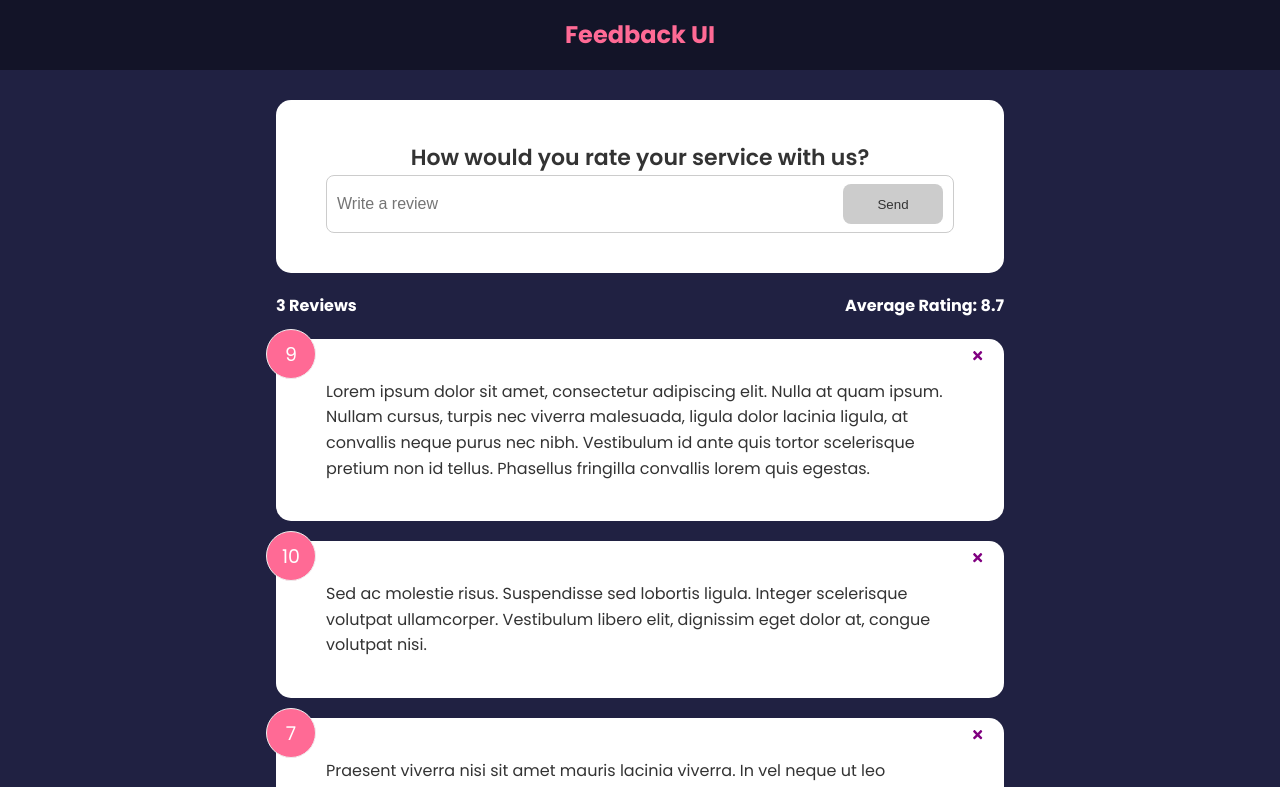
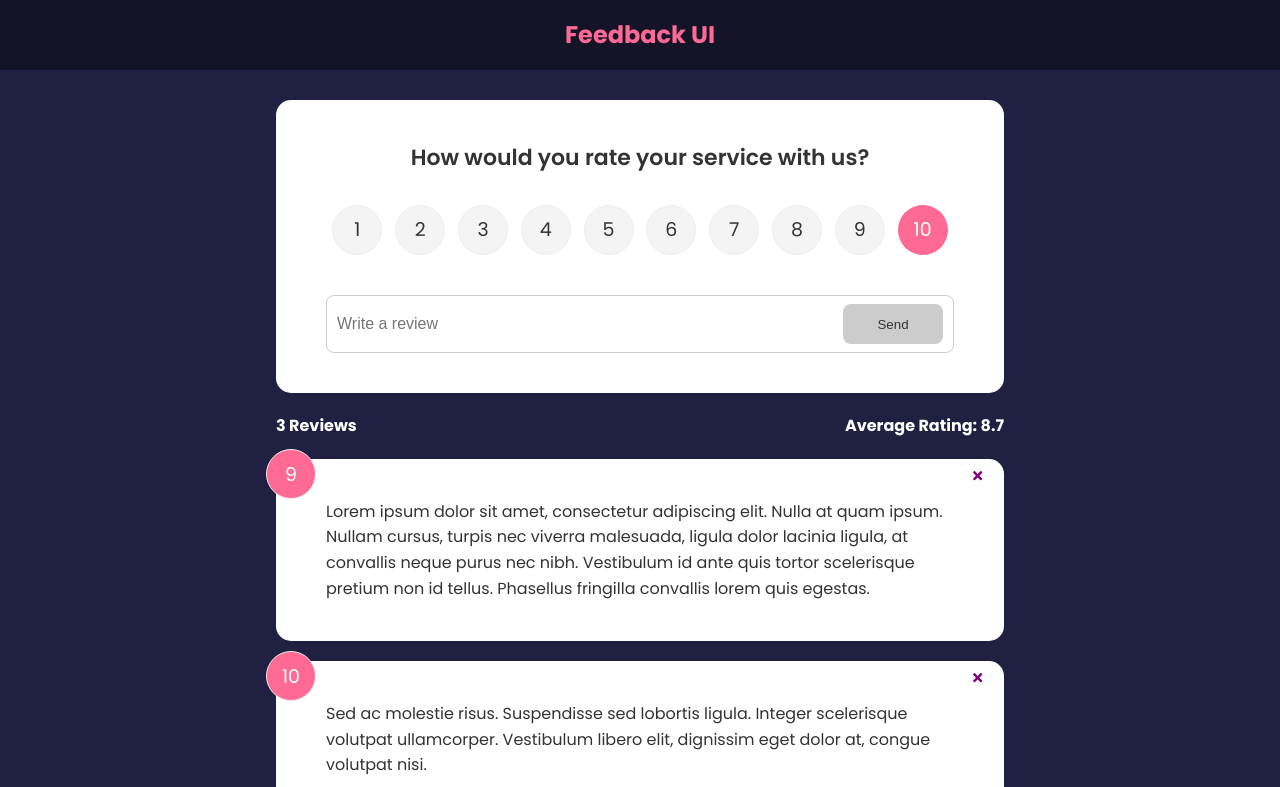
Before and after one commit to 247trend/Feedback-App, a React (Create React App) app: page / in a window 1280 px wide. Shown: the top 787 px of the page. Built offline with nearby package versions, Linux system fonts and the light colour scheme.

Commit message:
Add new feedback and rating

```diff
--- a/package.json
+++ b/package.json
@@ -10,6 +10,7 @@
     "react-dom": "^18.2.0",
     "react-icons": "^4.4.0",
     "react-scripts": "5.0.1",
+    "uuid": "^8.3.2",
     "web-vitals": "^2.1.4"
   },
   "scripts": {
--- a/src/App.js
+++ b/src/App.js
@@ -1,3 +1,4 @@
+import { v4 as uuidv4 } from "uuid"
 import { useState } from "react"
 import Header from "./components/Header"
 import FeedbackList from "./components/FeedbackList"
@@ -15,11 +16,16 @@ const App = () => {
     }
   }
 
+  const addFeedback = (newFeedback) => {
+    newFeedback.id = uuidv4()
+    setFeedback([newFeedback, ...feedback]);
+  }
+
   return (
     <>
       <Header />
       <div className="container">
-        <FeedbackForm />
+        <FeedbackForm onAdd={addFeedback}/>
         <FeedbackStats feedback={feedback} />
         <FeedbackList feedback={feedback} onDelete={deleteFeedback} />
       </div>
--- a/src/components/FeedbackForm.jsx
+++ b/src/components/FeedbackForm.jsx
@@ -1,14 +1,24 @@
 import { useState } from "react"
 import Card from "./shared/Card"
 import Button from "./shared/Button"
+import RatingSelector from "./RatingSelector"
 
-const FeedbackForm = () => {
+const FeedbackForm = ({ onAdd }) => {
   const [text, setText] = useState("")
+  const [rating, setRating] = useState(10)
   const [btnDisabled, setBtnDisabled] = useState(true)
   const [message, setMessage] = useState("")
 
-  const onAdd = (e) => {
+  const onSend = (e) => {
     e.preventDefault()
+    if (text.trim().length > 10) {
+      const newFeedback={
+        text,
+        rating,
+      }
+      onAdd(newFeedback)
+      setText("")
+    }
   }
 
   const handleTextChange = (e) => {
@@ -28,8 +38,9 @@ const FeedbackForm = () => {
 
   return (
     <Card>
-      <form onSubmit={onAdd}>
+      <form onSubmit={onSend}>
         <h2>How would you rate your service with us?</h2>
+        <RatingSelector select={(rating)=>setRating(rating)}/>
         <div className="input-group">
           <input onChange={handleTextChange} type="text" value={text} placeholder="Write a review" />
           <Button type="submit" isDisabled={btnDisabled}>
--- a/src/components/FeedbackList.jsx
+++ b/src/components/FeedbackList.jsx
@@ -21,7 +21,7 @@ const FeedbackList = ({ feedback, onDelete}) => {
 FeedbackList.propTypes = {
   feedback: PropTypes.arrayOf(
     PropTypes.shape({
-      id: PropTypes.number.isRequired,
+      id: PropTypes.oneOfType([PropTypes.string, PropTypes.number]).isRequired,
       rating: PropTypes.number.isRequired,
       text: PropTypes.string.isRequired,
     })
--- /dev/null
+++ b/src/components/RatingSelector.jsx
@@ -0,0 +1,56 @@
+import { useState } from "react"
+const RatingSelector = ({select}) => {
+  const [selected, setSelected] = useState(10)
+
+  const handleChange = (e) => {
+    setSelected(+e.currentTarget.value)
+    select(+e.currentTarget.value)
+  }
+
+  return (
+    <ul className="rating">
+      <li>
+        <input type="radio" id="num1" name="rating" value="1" onChange={handleChange} checked={selected === 1} />
+        <label htmlFor="num1">1</label>
+      </li>
+      <li>
+        <input type="radio" id="num2" name="rating" value="2" onChange={handleChange} checked={selected === 2} />
+        <label htmlFor="num2">2</label>
+      </li>
+      <li>
+        <input type="radio" id="num3" name="rating" value="3" onChange={handleChange} checked={selected === 3} />
+        <label htmlFor="num3">3</label>
+      </li>
+      <li>
+        <input type="radio" id="num4" name="rating" value="4" onChange={handleChange} checked={selected === 4} />
+        <label htmlFor="num4">4</label>
+      </li>
+      <li>
+        <input type="radio" id="num5" name="rating" value="5" onChange={handleChange} checked={selected === 5} />
+        <label htmlFor="num5">5</label>
+      </li>
+      <li>
+        <input type="radio" id="num6" name="rating" value="6" onChange={handleChange} checked={selected === 6} />
+        <label htmlFor="num6">6</label>
+      </li>
+      <li>
+        <input type="radio" id="num7" name="rating" value="7" onChange={handleChange} checked={selected === 7} />
+        <label htmlFor="num7">7</label>
+      </li>
+      <li>
+        <input type="radio" id="num8" name="rating" value="8" onChange={handleChange} checked={selected === 8} />
+        <label htmlFor="num8">8</label>
+      </li>
+      <li>
+        <input type="radio" id="num9" name="rating" value="9" onChange={handleChange} checked={selected === 9} />
+        <label htmlFor="num9">9</label>
+      </li>
+      <li>
+        <input type="radio" id="num10" name="rating" value="10" onChange={handleChange} checked={selected === 10} />
+        <label htmlFor="num10">10</label>
+      </li>
+    </ul>
+  )
+}
+
+export default RatingSelector
```
Also changed, not shown: 1 other file (tests, documents, lock files or other folders).
